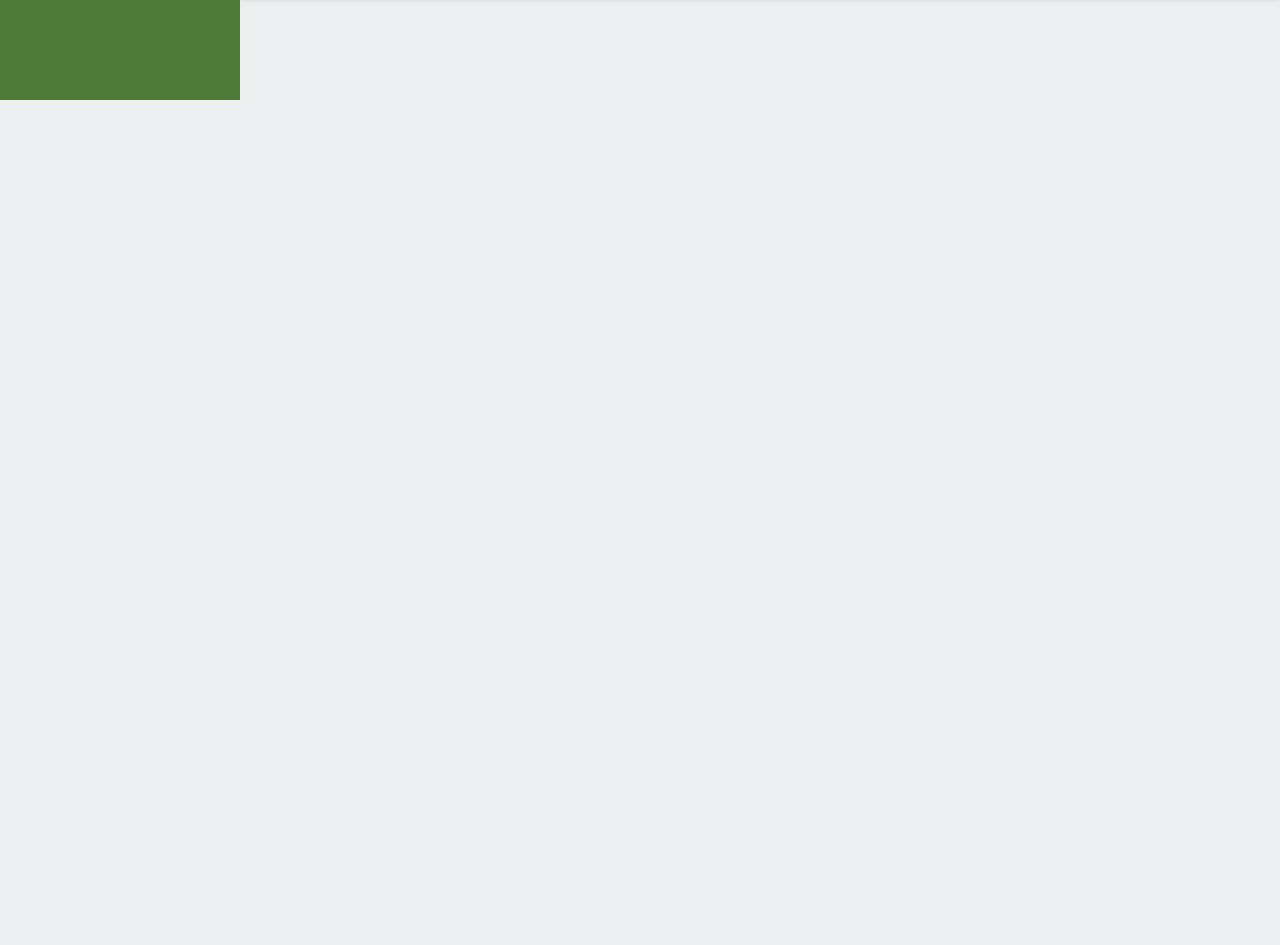
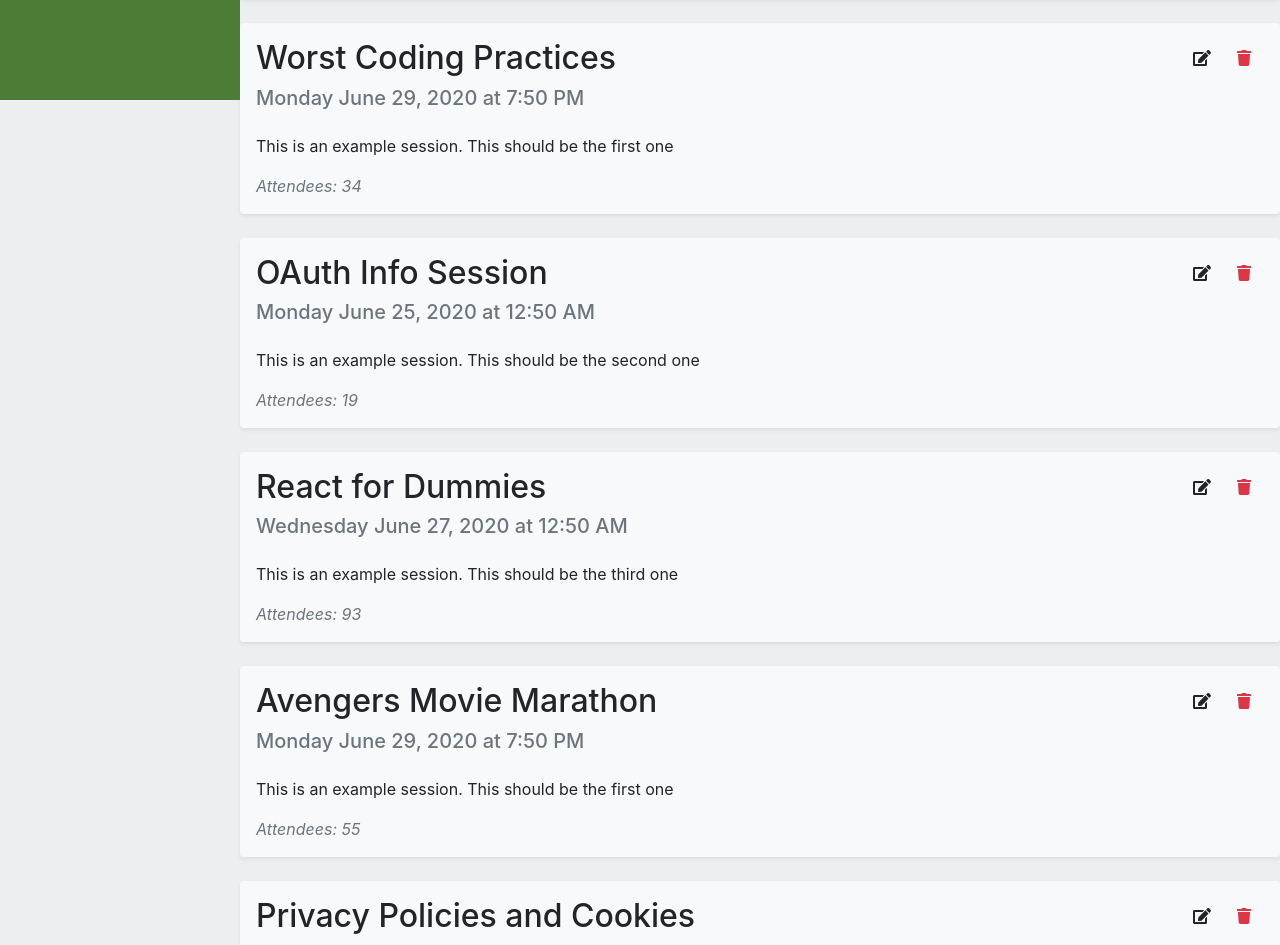
Before and after one commit to Jackschwarz58/ProgramPlanner-Paycom2020, a React (Create React App) app: page / in a window 1280 px wide. Shown: the part 700-1645 px from the top of the page. Before the commit the page ends 800 px from the top, so only its background shows below. Built offline with nearby package versions, Linux system fonts and the light colour scheme.

Commit message:
Added additional section examples

```diff
--- a/src/App.js
+++ b/src/App.js
@@ -41,6 +41,48 @@ class App extends Component {
         desc: "This is an example session. This should be the third one",
         attendeeCount: 85,
       },
+      {
+        id: 4,
+        title: "Worst Coding Practices",
+        dateTime: "Monday June 29, 2020 at 7:50 PM",
+        desc: "This is an example session. This should be the first one",
+        attendeeCount: 34,
+      },
+      {
+        id: 5,
+        title: "OAuth Info Session",
+        dateTime: "Monday June 25, 2020 at 12:50 AM",
+        desc: "This is an example session. This should be the second one",
+        attendeeCount: 19,
+      },
+      {
+        id: 6,
+        title: "React for Dummies",
+        dateTime: "Wednesday June 27, 2020 at 12:50 AM",
+        desc: "This is an example session. This should be the third one",
+        attendeeCount: 93,
+      },
+      {
+        id: 7,
+        title: "Avengers Movie Marathon",
+        dateTime: "Monday June 29, 2020 at 7:50 PM",
+        desc: "This is an example session. This should be the first one",
+        attendeeCount: 55,
+      },
+      {
+        id: 8,
+        title: "Privacy Policies and Cookies",
+        dateTime: "Monday June 25, 2020 at 12:50 AM",
+        desc: "This is an example session. This should be the second one",
+        attendeeCount: 1,
+      },
+      {
+        id: 9,
+        title: "How to Edit VIM 101",
+        dateTime: "Wednesday June 27, 2020 at 12:50 AM",
+        desc: "This is an example session. This should be the third one",
+        attendeeCount: 190,
+      },
     ],
   };
 
@@ -70,7 +112,7 @@ class App extends Component {
   render() {
     return (
       <React.Fragment>
-        <SideBar />
+        <SideBar sessions={this.state.sessions} />
         <div id="wrapper">
           <NavBar user={this.state.users[0]} onAdd={this.handleNewSession} />
           <CardContainer
```
